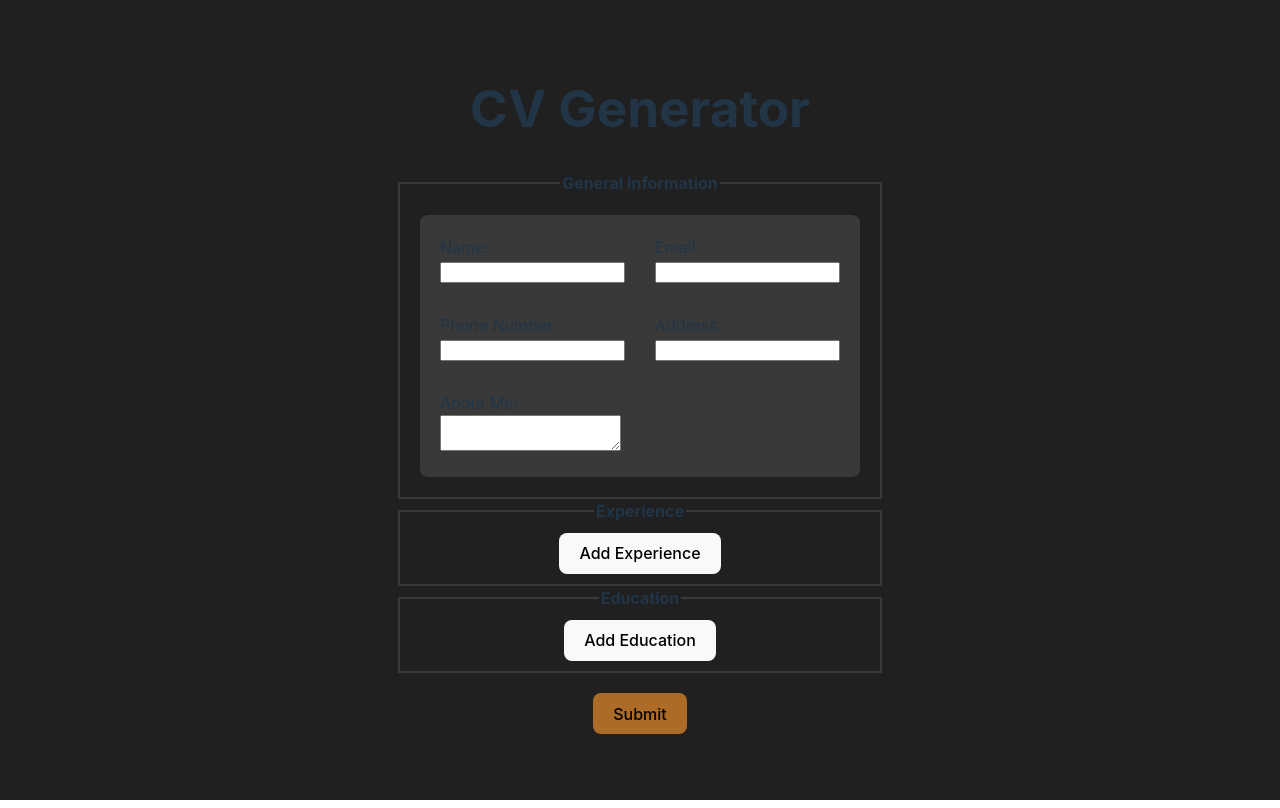
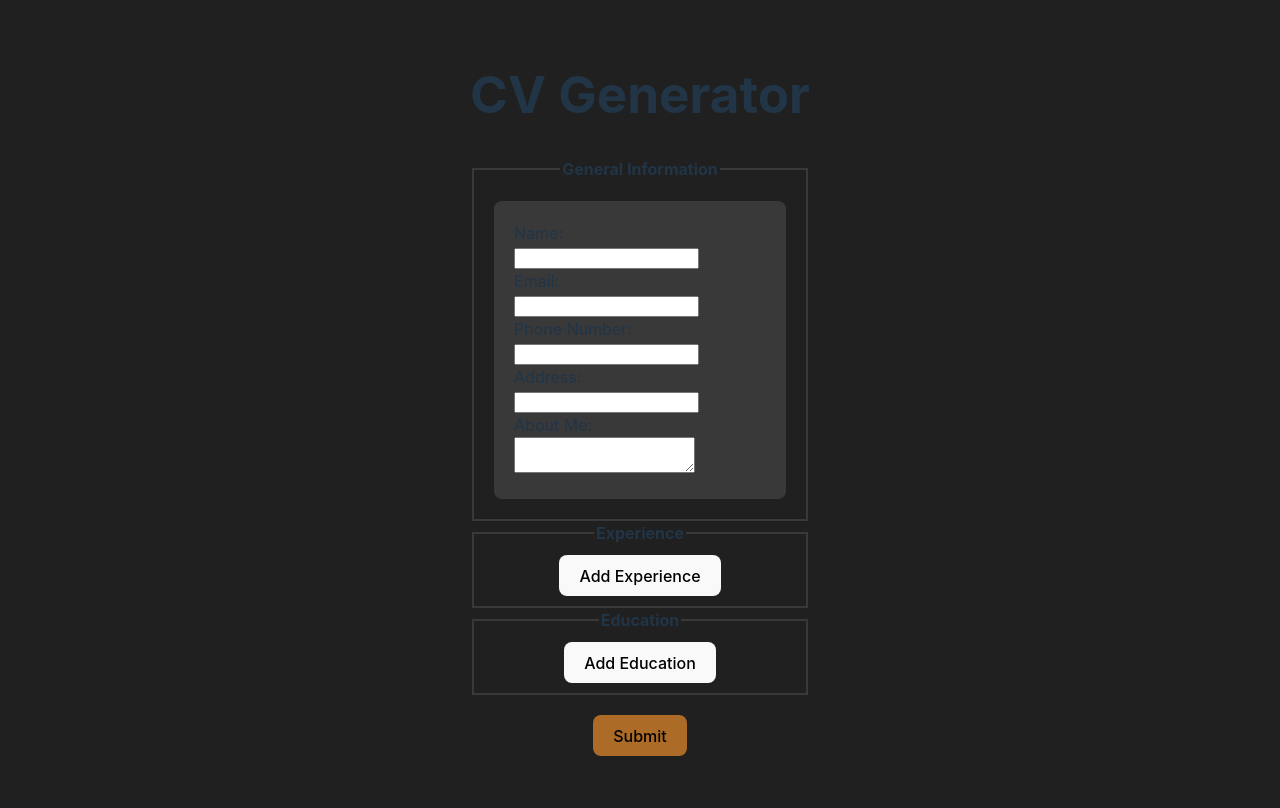
Before and after one commit to BDS-001/React-CV-Application, a React (Vite) app: page / in a window 1280 px wide. Built offline with nearby package versions, Linux system fonts and the light colour scheme.

Commit message:
refactored general info

```diff
--- a/src/components/App.jsx
+++ b/src/components/App.jsx
@@ -1,5 +1,6 @@
 import '../styles/App.css'
 import { useState } from 'react';
+import { v4 as uuid } from 'uuid';
 import GeneralInformation from './GeneralInformation'
 import Experiences from './Experience'
 import EducationAchievements from './Education'
@@ -21,13 +22,14 @@ function editForm(e) {
 function App() {
   const [education, setEducation] = useState([])
   const [experiences, setExperiences] = useState([])
-  const [genInfo, setGenInfo] = useState([
-    {text: 'Name', type: 'text', id: 'name', val:''},
-    {text: 'Email', type: 'text', id: 'email', val:''},
-    {text: 'Phone Number', type: 'text', id: 'phone', val:''},
-    {text: 'Address', type: 'text', id: 'address', val:''},
-    {text: 'About Me', type: 'text area', id: 'about-me', val:''}
-  ])
+  const [genInfo, setGenInfo] = useState([{
+    id: uuid(),
+    name: '',
+    email: '',
+    phone: '',
+    address: '',
+    about: ''
+}])
 
 
   return (
--- a/src/components/GeneralInformation.jsx
+++ b/src/components/GeneralInformation.jsx
@@ -1,33 +1,76 @@
 import "../styles/GeneralInformation.css"
+import { HandleInputChange } from './Handlers';
 
-function Items({ info, handleInput }) {
+function Items({ genInfo, setGenInfo }) {
     return (
         <>
-            {info.map((entry) => (
+            {genInfo.map((entry) => (
                 <div key={entry.id} className="form-item">
-                    <label htmlFor={entry.id}>{entry.text}:</label>
+                    <label htmlFor={`name-${entry.id}`}>Name:</label>
                     <br />
-                    {entry.type !== 'text area' ? <input type={entry.type} id={entry.id} name={entry.id} value={entry.val} onChange={(e) => {handleInput(entry.id, e.target.value)}}/> : <textarea id={entry.id} name={entry.id} value={entry.val} onChange={(e) => {handleInput(entry.id, e.target.value)}}/>}
+                    <input
+                        type="text"
+                        id={`name-${entry.id}`}
+                        name="name"
+                        value={entry.name}
+                        onChange={(e) => HandleInputChange(entry.id, 'name', e.target.value, setGenInfo)}
+                    />
+                    <br />
+
+                    <label htmlFor={`email-${entry.id}`}>Email:</label>
+                    <br />
+                    <input
+                        type="text"
+                        id={`email-${entry.id}`}
+                        name="email"
+                        value={entry.email}
+                        onChange={(e) => HandleInputChange(entry.id, 'email', e.target.value, setGenInfo)}
+                    />
+                    <br />
+
+                    <label htmlFor={`phone-${entry.id}`}>Phone Number:</label>
+                    <br />
+                    <input
+                        type="text"
+                        id={`phone-${entry.id}`}
+                        name="phone"
+                        value={entry.phone}
+                        onChange={(e) => HandleInputChange(entry.id, 'phone', e.target.value, setGenInfo)}
+                    />
+                    <br />
+
+                    <label htmlFor={`address-${entry.id}`}>Address:</label>
+                    <br />
+                    <input
+                        type="text"
+                        id={`address-${entry.id}`}
+                        name="address"
+                        value={entry.address}
+                        onChange={(e) => HandleInputChange(entry.id, 'address', e.target.value, setGenInfo)}
+                    />
+                    <br />
+
+                    <label htmlFor={`about-${entry.id}`}>About Me:</label>
+                    <br />
+                    <textarea
+                        id={`about-${entry.id}`}
+                        name="about"
+                        value={entry.about}
+                        onChange={(e) => HandleInputChange(entry.id, 'about', e.target.value, setGenInfo)}
+                    />
                 </div>
             ))}
         </>
+
     )
 }
 
 export default function GeneralInformation({genInfo, setGenInfo}) {
-    const handleInput = (id, val) => {
-        setGenInfo((prevInfo) =>
-            prevInfo.map((entry) =>
-                entry.id === id ? {...entry, val: val} : entry
-            )
-        )
-    }
-
     return (
         <fieldset className="general-info">
             <legend>General Information</legend>
             <div className="general-info-container">
-                <Items info={genInfo} handleInput={handleInput} />
+                <Items genInfo={genInfo} setGenInfo={setGenInfo} />
             </div>
         </fieldset>
     )
```
